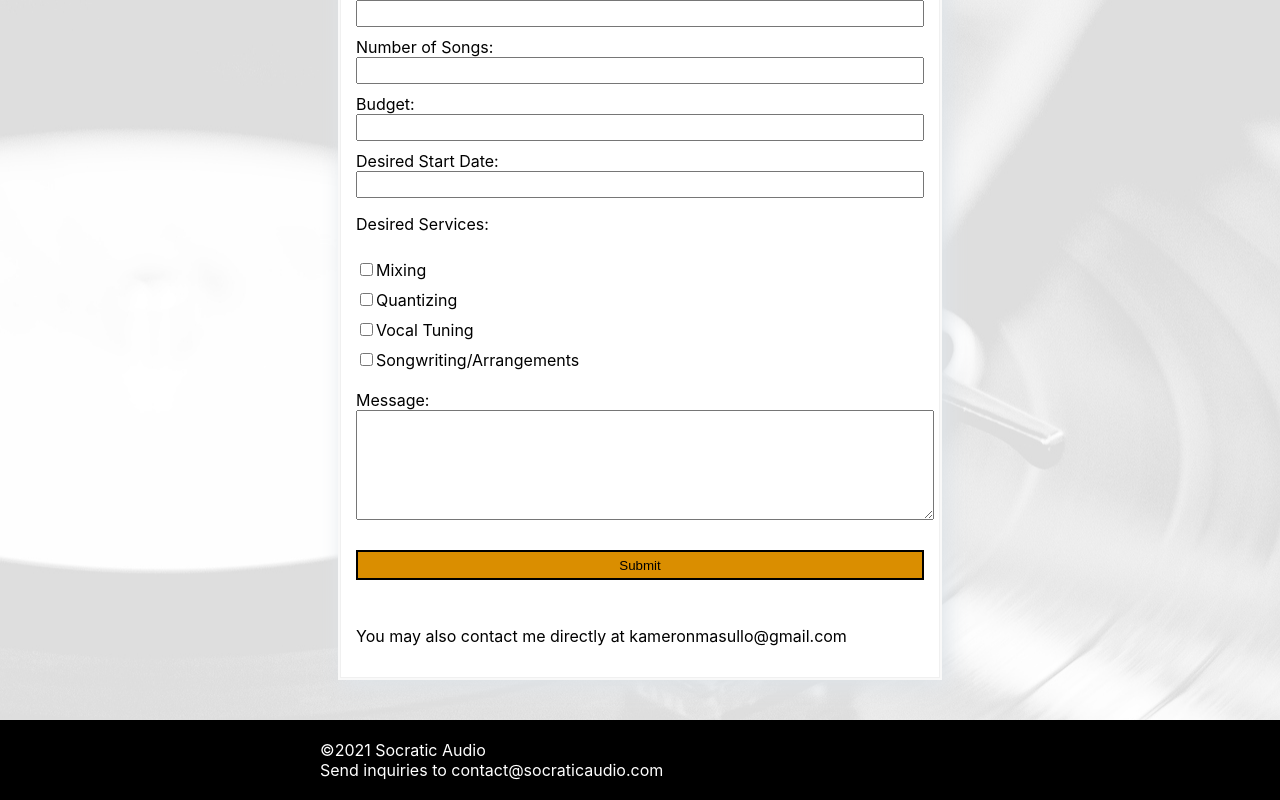
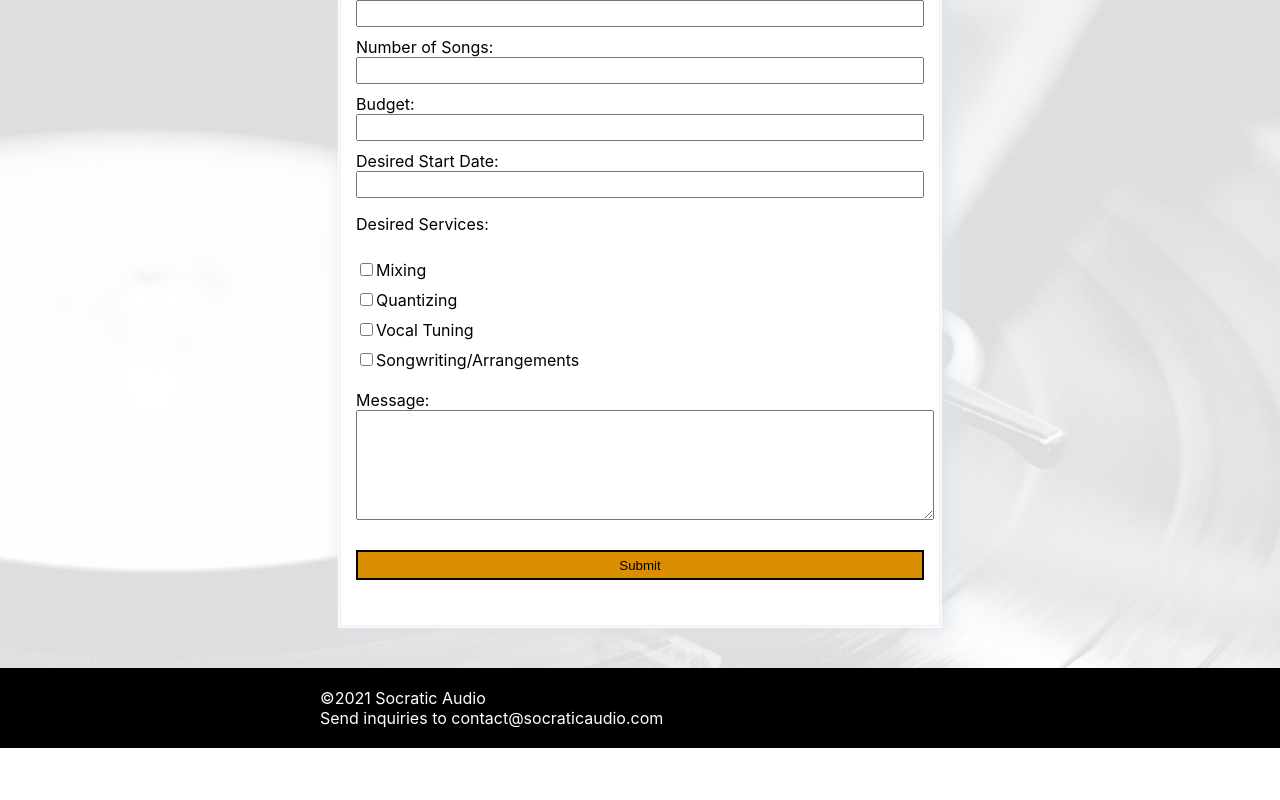
Before and after one commit to kmasullo-fadv/km-audio-website, a React (Create React App) app: page / in a window 1280 px wide. Shown: the part 3840-4640 px from the top of the page. After the commit the page ends 4588 px from the top, so only its background shows below. Built offline with nearby package versions, Linux system fonts and the light colour scheme.

Commit message:
correct domain email set up

```diff
--- a/src/Contact/Contact.js
+++ b/src/Contact/Contact.js
@@ -56,7 +56,6 @@ export default class Contact extends Component {
                             <label id="messageLabel" htmlFor="user-message">Message:</label>
                             <textarea id="user-message" name="message" required></textarea>
                             <button className="formButton" type="submit">Submit</button>
-                            <p>You may also contact me directly at kameronmasullo@gmail.com</p>
                         </form>
                     </div>
             </div>
```
Also changed, not shown: 1 other file (tests, documents, lock files or other folders).
